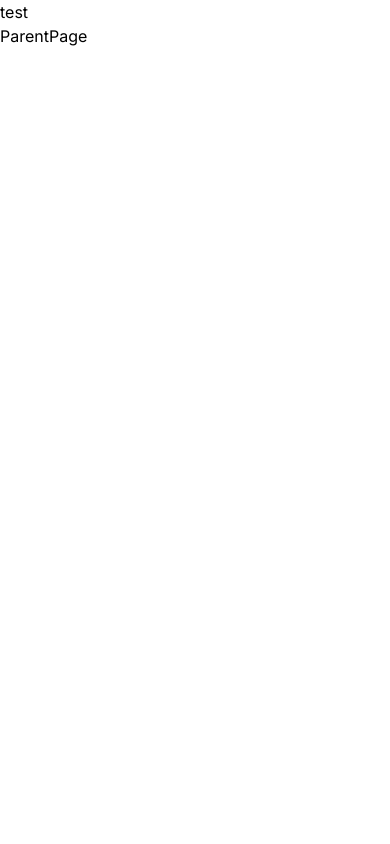
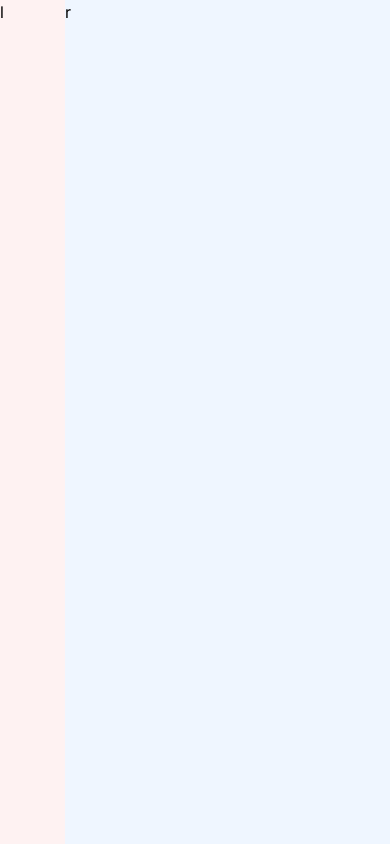
Before and after one commit to ltlongg/KTPM-N10, a Next.js app: page /parent in a window 390 px wide. Built offline with nearby package versions, Linux system fonts and the light colour scheme.

Commit message:
add dashboard and sign-in pages, update layout for responsive design

```diff
--- a/package.json
+++ b/package.json
@@ -9,6 +9,7 @@
     "lint": "next lint"
   },
   "dependencies": {
+    "@tailwindcss/cli": "^4.1.6",
     "next": "^14.2.28",
     "react": "^18",
     "react-dom": "^18"
@@ -20,7 +21,7 @@
     "eslint": "^8",
     "eslint-config-next": "14.2.5",
     "postcss": "^8",
-    "tailwindcss": "^3.4.1",
+    "tailwindcss": "^3.4.17",
     "typescript": "^5"
   }
 }
--- /dev/null
+++ b/src/app/(dashboard)/admin/page.tsx
@@ -0,0 +1,7 @@
+const AdminPage = () => {
+  return (
+    <div className=''>AdminPage</div>
+  )
+}
+
+export default AdminPage
--- /dev/null
+++ b/src/app/(dashboard)/layout.tsx
@@ -0,0 +1,19 @@
+export default function DashboardLayout({
+  children,
+}: Readonly<{
+  children: React.ReactNode;
+}>) {
+  return (
+    <div className = 'h-screen flex'>
+      {/* LEFT */}
+      <div className="w-1/6 bg-red-50">
+        l
+      </div>
+      {/* RIGHT */}
+      <div className="w-5/6 bg-blue-50">
+        r
+      </div>
+    </div>
+    // h-screen: chiều cao toàn màn hình
+  );
+}
--- a/src/app/layout.tsx
+++ b/src/app/layout.tsx
@@ -5,7 +5,7 @@ import "./globals.css";
 const inter = Inter({ subsets: ["latin"] });
 
 export const metadata: Metadata = {
-  title: "chool Management Dashboard",
+  title: "School Management Dashboard",
   description: "Next.js School Management System",
 };
 
@@ -16,7 +16,7 @@ export default function RootLayout({
 }>) {
   return (
     <html lang="en">
-      <body className={inter.className}>test{children}</body>
+      <body className={inter.className}>{children}</body>
     </html>
   );
 }
--- /dev/null
+++ b/src/app/sign-in/page.tsx
@@ -0,0 +1,7 @@
+const LoginPage = () => {
+  return (
+    <div className=''>LoginPage</div>
+  )
+}
+
+export default LoginPage
```
Also changed, not shown: src/app/(dashboard)/parent/page.tsx (renamed from src/app/parent/page.tsx), src/app/(dashboard)/student/page.tsx (renamed from src/app/student/page.tsx), src/app/(dashboard)/teacher/page.tsx (renamed from src/app/teacher/page.tsx), src/app/admin/page.tsx (deleted), 1 other file (tests, documents, lock files or other folders).
